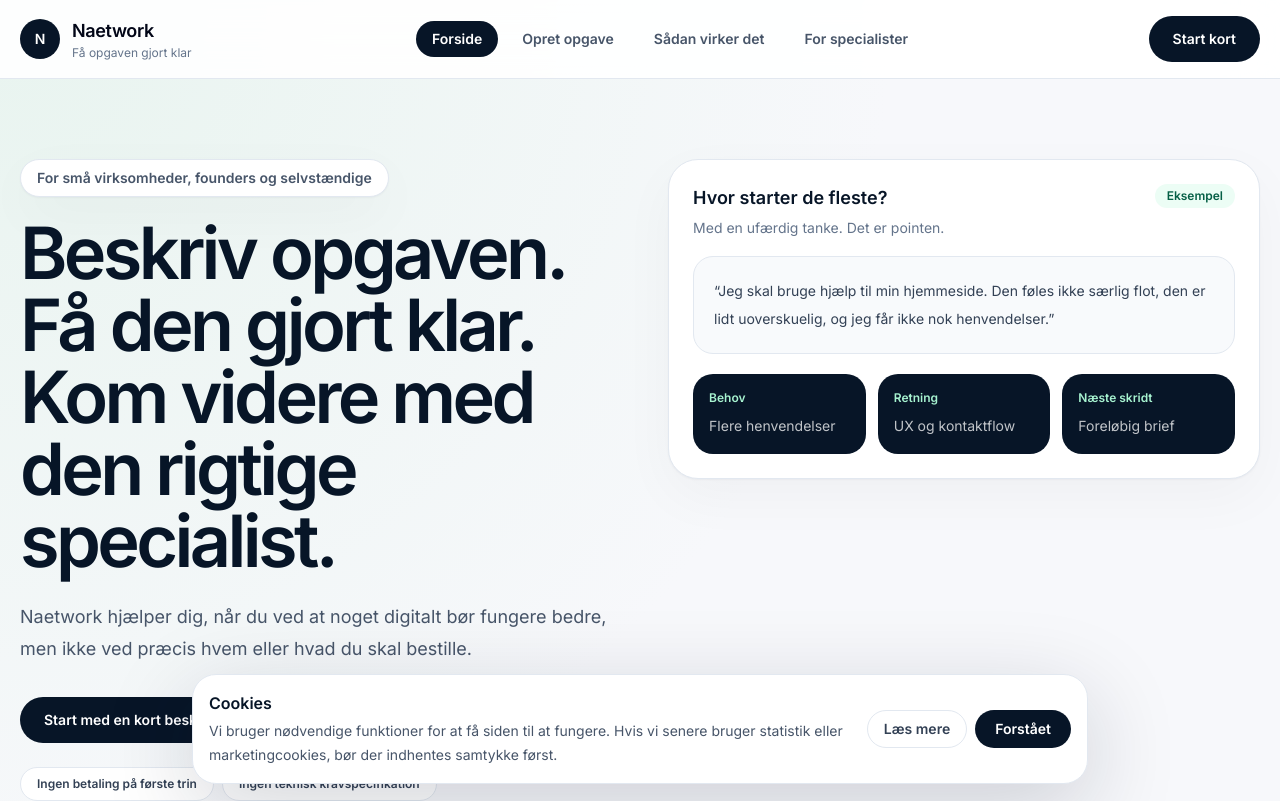
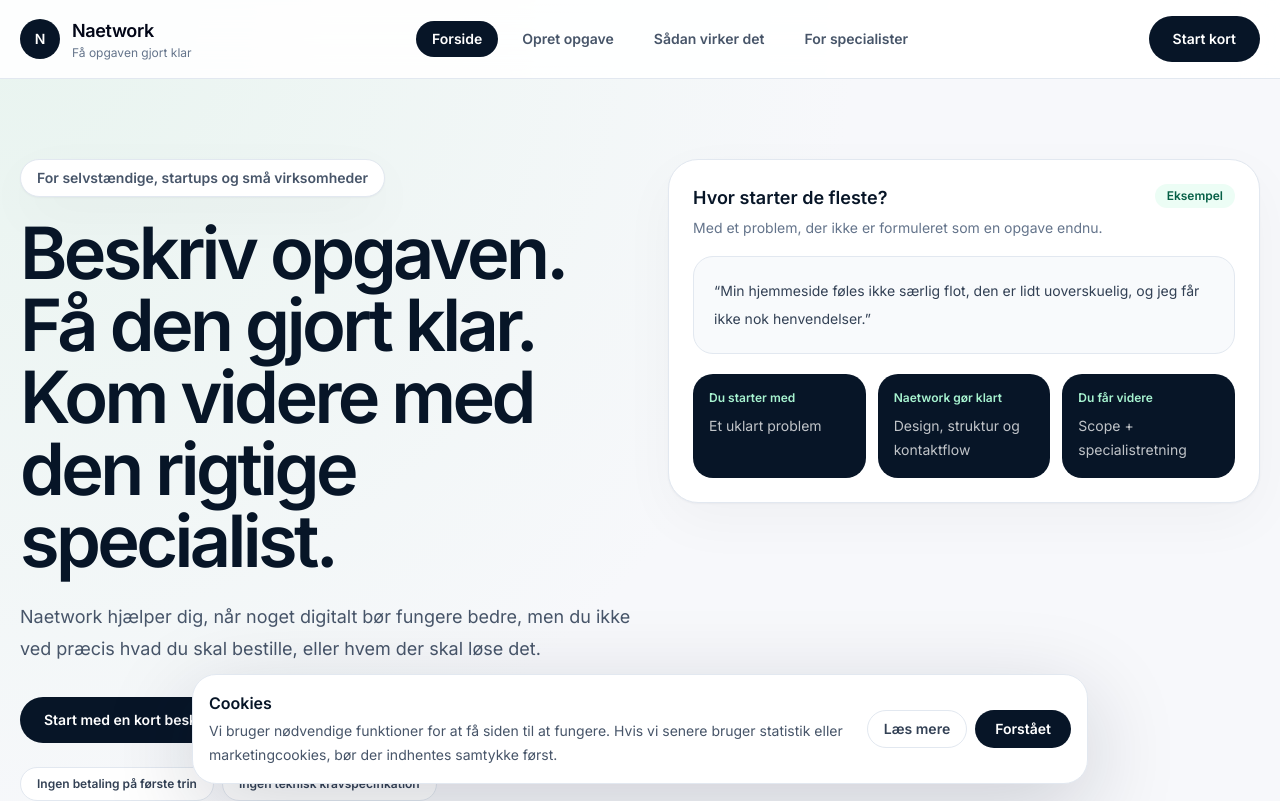
Before and after one commit to mikkelstreet-png/Naetwork, a Next.js app: page / in a window 1280 px wide. Shown: the top 801 px of the page. Built offline with nearby package versions, Linux system fonts and the light colour scheme.

Commit message:
Use intuitive Naetwork V2 experience

```diff
--- a/app/page.tsx
+++ b/app/page.tsx
@@ -1,5 +1,5 @@
-import { NaetworkPolished } from "@/components/NaetworkPolished";
+import { NaetworkIntuitiveV2 } from "@/components/NaetworkIntuitiveV2";
 
 export default function Home() {
-  return <NaetworkPolished />;
+  return <NaetworkIntuitiveV2 />;
 }
```
